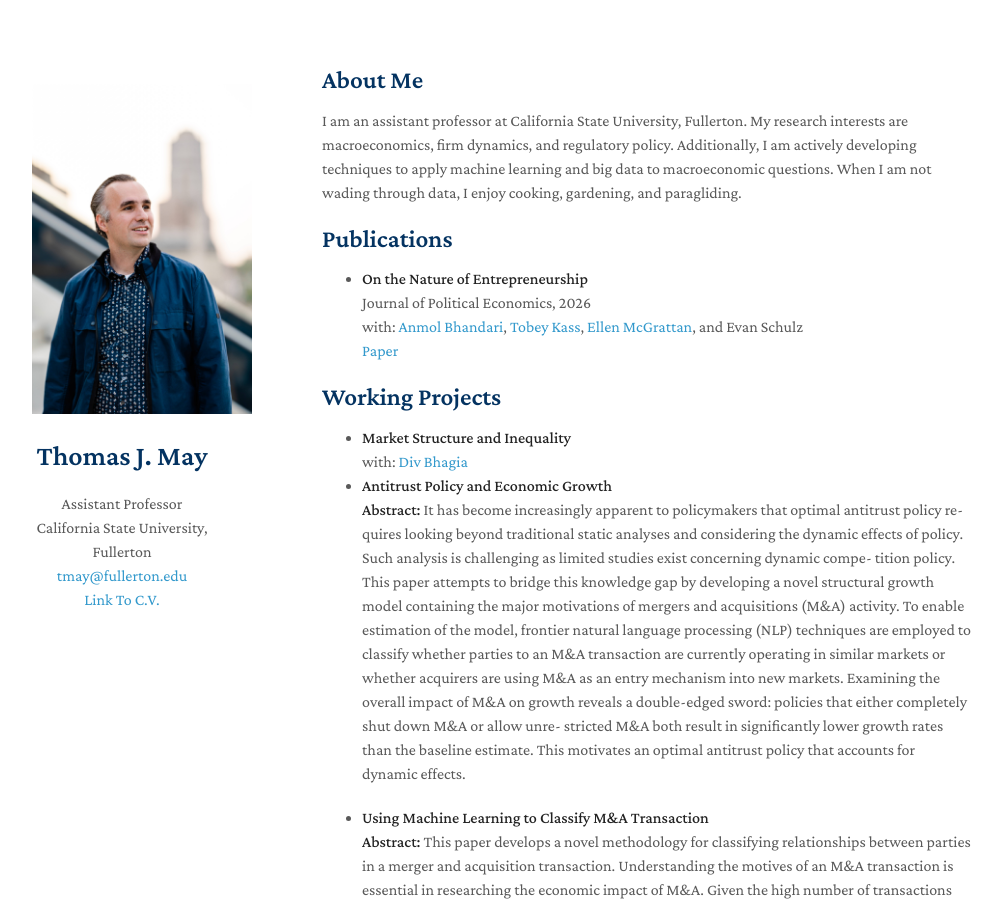
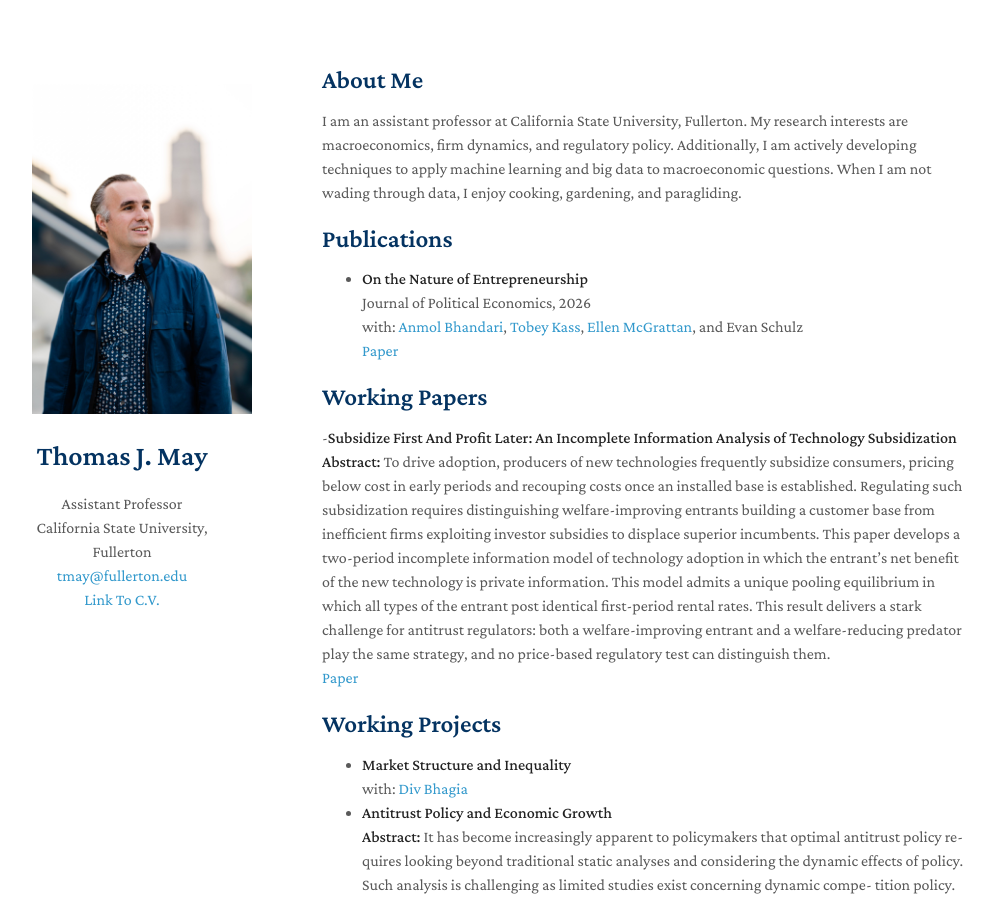
Before and after one commit to MayEcon/mayecon.github.io, a Jekyll site: the page built from index.md, in a window 1280 px wide and 900 px high. Shown: the whole window, without its empty margins (148-1150 px from the left). Built offline with Jekyll 4.4.1, drawn with Linux system fonts in a browser that asks for light colours; nearby versions of some CDN libraries; a style sheet for code colours, icons or effects is not loaded; our own code applies the rules of GitHub Pages for plain Markdown files.

Commit message:
Update index.md

```diff
--- a/index.md
+++ b/index.md
@@ -14,6 +14,10 @@ I am an assistant professor at California State University, Fullerton. My resear
   <br>[Paper](https://www.journals.uchicago.edu/doi/abs/10.1086/739823?__cf_chl_tk=Mes4TDLAo47jxpsN4yYDA2faJMQXdg1LsW2elTVmXQQ-1772838942-1.0.1.1-c45HD1ynXasuuuy9dY_JCyztgWLh9JQtMel_8OttkRU)
   <br>
 
+## Working Papers
+-**Subsidize First And Profit Later: An Incomplete Information Analysis of Technology Subsidization**<br>
+**Abstract:** To drive adoption, producers of new technologies frequently subsidize consumers, pricing below cost in early periods and recouping costs once an installed base is established. Regulating such subsidization requires distinguishing welfare-improving entrants building a customer base from inefficient firms exploiting investor subsidies to displace superior incumbents. This paper develops a two-period incomplete information model of technology adoption in which the entrant’s net benefit of the new technology is private information. This model admits a unique pooling equilibrium in which all types of the entrant post identical first-period rental rates. This result delivers a stark challenge for antitrust regulators: both a welfare-improving entrant and a welfare-reducing predator play the same strategy, and no price-based regulatory test can distinguish them.
+<br>[Paper](https://mayecon.com/Documents/SubsidizeNowProfitLater.pdf)
 
 ## Working Projects
 - **Market Structure and Inequality**<br>
```
